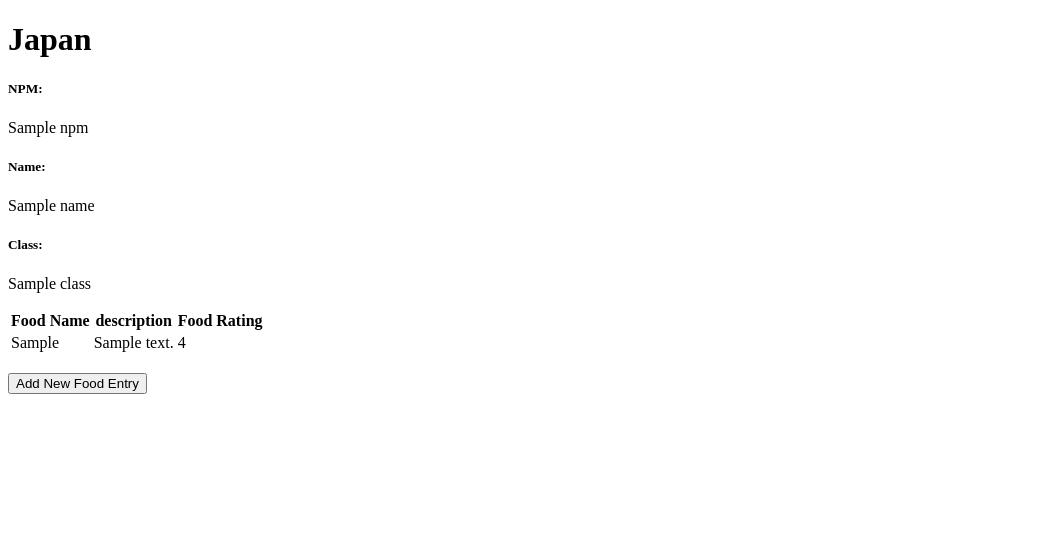
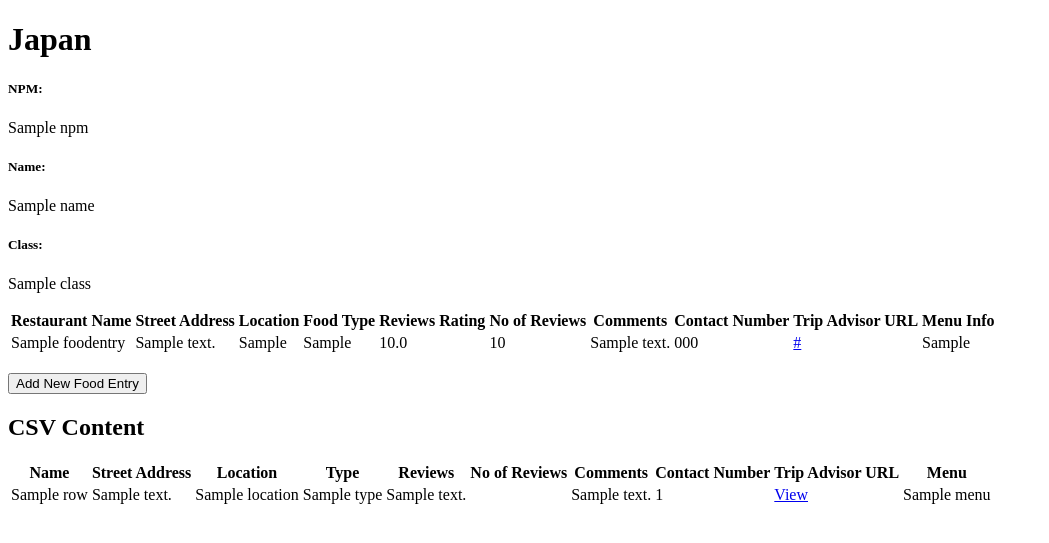
Before and after one commit to kevinadriano1/urbaneat, a Django app: template main/templates/main.html in a window 1280 px wide. Shown: the top 543 px of the page, without its empty margins (0-1049 px from the left). Run offline with Django 5.2, Linux system fonts and the light colour scheme; tables that the repository leaves empty hold one stand-in row (values such as "Sample post"); the template is opened without the code that fills it: values that come from a table or form of the project are taken from there, most other values are stand-ins (such as "Sample title", 1, 10 or a date in 2020).

Commit message:
adding csv

```diff
--- a/main/models.py
+++ b/main/models.py
@@ -3,11 +3,18 @@
 
 class FoodEntry(models.Model):
     id = models.UUIDField(primary_key=True, default=uuid.uuid4, editable=False)
-    food = models.CharField(max_length=255)
-    time = models.DateField(auto_now_add=True)
-    description = models.TextField()
-    rating = models.IntegerField()
+    name = models.CharField(max_length=255, default='N/A')  # For the restaurant name
+    street_address = models.CharField(max_length=255, default='N/A')  # For the street address
+    location = models.CharField(max_length=255, default='N/A')  # For the city and state
+    food_type = models.CharField(max_length=255, default='N/A')  # For types of cuisine
+    reviews_rating = models.FloatField(default=0.0)  # For the rating (default to 0.0)
+    number_of_reviews = models.IntegerField(default=0)  # For the number of reviews (default to 0)
+    comments = models.TextField(default='N/A')  # For comments
+    contact_number = models.CharField(max_length=50, default='N/A')  # For contact number
+    trip_advisor_url = models.URLField(default='N/A')  # For the Trip Advisor URL
+    menu_info = models.TextField(default='N/A')  # For menu info
+ # For menu info
 
     @property
     def is_food_strong(self):
-        return self.rating > 5
+        return self.reviews_rating > 5
--- a/main/templates/main.html
+++ b/main/templates/main.html
@@ -16,22 +16,36 @@
  {% else %}
  <table>
    <tr>
-    <th>Food Name</th>
-    <th>description</th>
-    <th>Food Rating</th>
+     <th>Restaurant Name</th>
+     <th>Street Address</th>
+     <th>Location</th>
+     <th>Food Type</th>
+     <th>Reviews Rating</th>
+     <th>No of Reviews</th>
+     <th>Comments</th>
+     <th>Contact Number</th>
+     <th>Trip Advisor URL</th>
+     <th>Menu Info</th>
    </tr>
 
-  {% comment %} This is how to display food data
-  {% endcomment %}
    {% for food_entry in food_entries %}
    <tr>
-    <td>{{food_entry.food}}</td>
-    <td>{{food_entry.description}}</td>
-    <td>{{food_entry.rating}}</td>
+     <td>{{ food_entry.name }}</td>
+     <td>{{ food_entry.street_address }}</td>
+     <td>{{ food_entry.location }}</td>
+     <td>{{ food_entry.food_type }}</td>
+     <td>{{ food_entry.reviews_rating }}</td>
+     <td>{{ food_entry.number_of_reviews }}</td>
+     <td>{{ food_entry.comments }}</td>
+     <td>{{ food_entry.contact_number }}</td>
+     <td><a href="{{ food_entry.trip_advisor_url }}">{{ food_entry.trip_advisor_url }}</a></td>
+     <td>{{ food_entry.menu_info }}</td>
    </tr>
    {% endfor %}
  </table>
  {% endif %}
+
+
 
 <br />
 
@@ -39,4 +53,40 @@
   <button>Add New Food Entry</button>
 </a>
 
+<h2>CSV Content</h2>
+
+{% if csv_content %}
+<table>
+    <tr>
+        <th>Name</th>
+        <th>Street Address</th>
+        <th>Location</th>
+        <th>Type</th>
+        <th>Reviews</th>
+        <th>No of Reviews</th>
+        <th>Comments</th>
+        <th>Contact Number</th>
+        <th>Trip Advisor URL</th>
+        <th>Menu</th>
+    </tr>
+    {% for row in csv_content %}
+    <tr>
+        <td>{{ row.Name }}</td>
+        <td>{{ row.Street_Address }}</td>
+        <td>{{ row.Location }}</td>
+        <td>{{ row.Type }}</td>
+        <td>{{ row.Reviews }}</td>
+        <td>{{ row.No_of_Reviews }}</td>
+        <td>{{ row.Comments }}</td>
+        <td>{{ row.Contact_Number }}</td>
+        <td><a href="{{ row.Trip_advisor_Url }}">View</a></td>
+        <td>{{ row.Menu }}</td>
+    </tr>
+    {% endfor %}
+</table>
+{% else %}
+<p>No CSV data available.</p>
+{% endif %}
+
+
 {% endblock content %}
```
Also changed, not shown: main/forms.py (+12 -1 lines), main/views.py (+18 -2 lines), main/food_database.csv (added), main/migrations/0004_remove_foodentry_description_remove_foodentry_food_and_more.py (added), 1 other file. Lines whose indentation alone changed are shown as unchanged.
